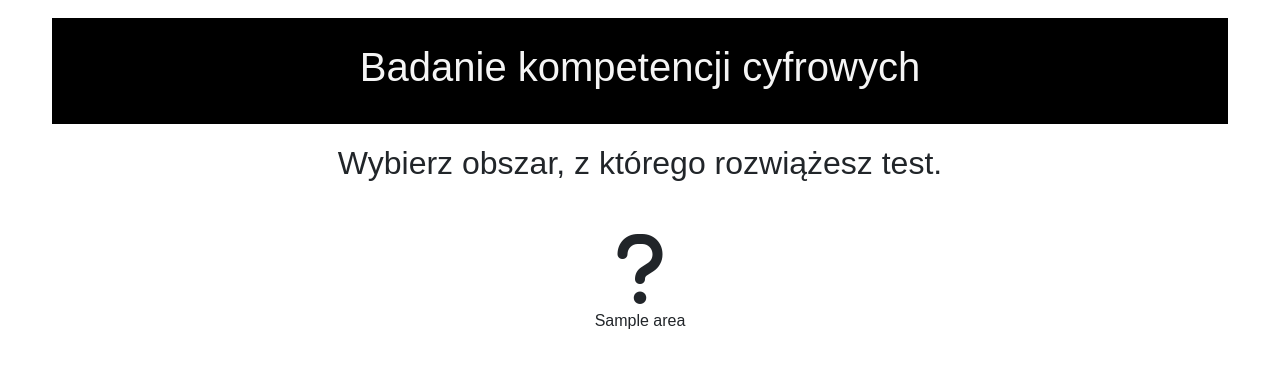
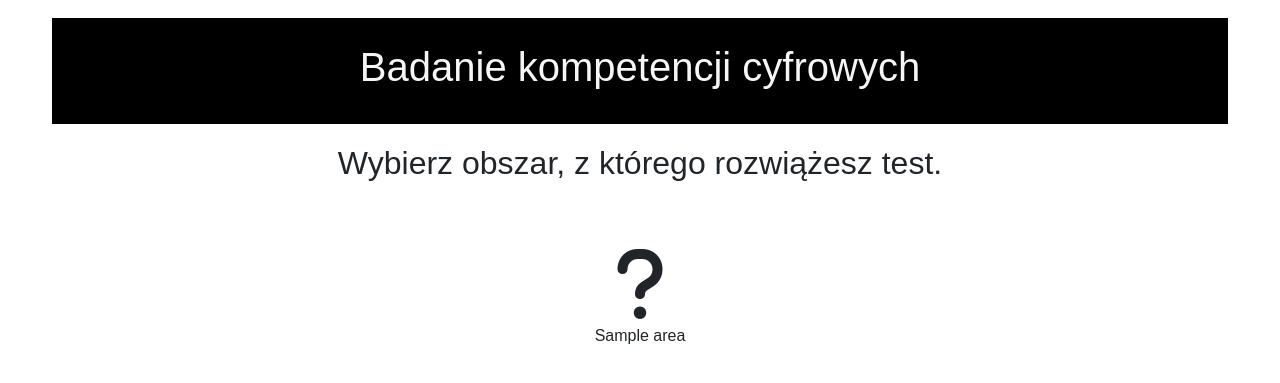
Before and after one commit to michalobielak/quiz, a Symfony app: template templates/index/index.html.twig in a window 1280 px wide. Shown: the top 383 px of the page. Run offline with Twig, Linux system fonts and the light colour scheme; the template is opened without the code that fills it: most values are stand-ins (such as "Sample title", 1, 10 or a date in 2020); some libraries are stand-ins or nearby versions.

Commit message:
Modyfikacja wygladu kafelkow

```diff
--- a/templates/index/competences.html.twig
+++ b/templates/index/competences.html.twig
@@ -36,6 +36,12 @@
 			margin-top: 20px;
 			margin-bottom: 15px;
 		}
+		a {
+			margin-top: 5px;
+		}
+		i {
+			margin-top: 10px;
+		}
 	</style>
 
 	<div class="example-wrapper">
--- a/templates/index/index.html.twig
+++ b/templates/index/index.html.twig
@@ -36,6 +36,12 @@
 			margin-top: 20px;
 			margin-bottom: 15px;
 		}
+		a {
+			margin-top: 5px;
+		}
+		i {
+			margin-top: 10px;
+		}
 	</style>
 
 	<div class="example-wrapper">
```
